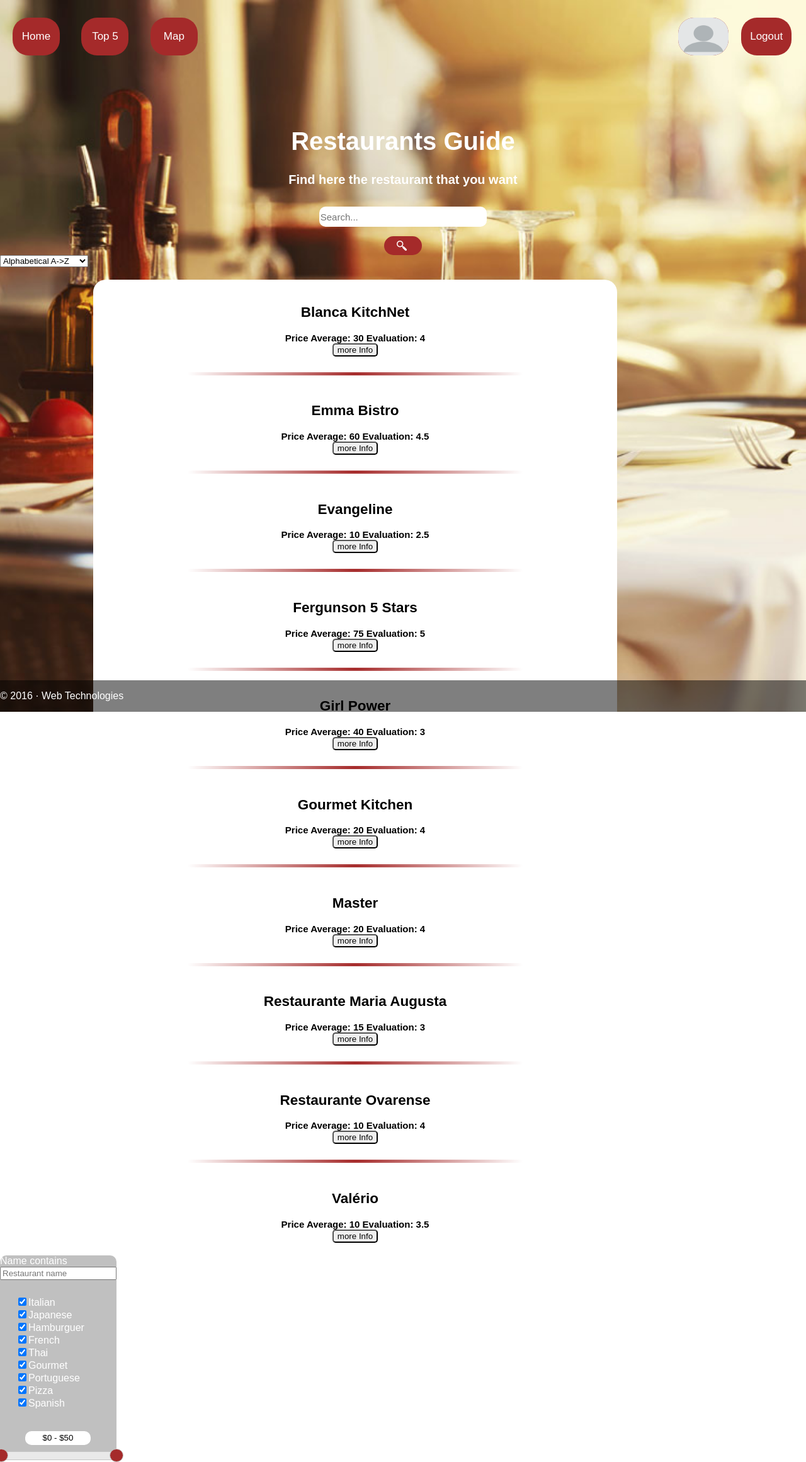
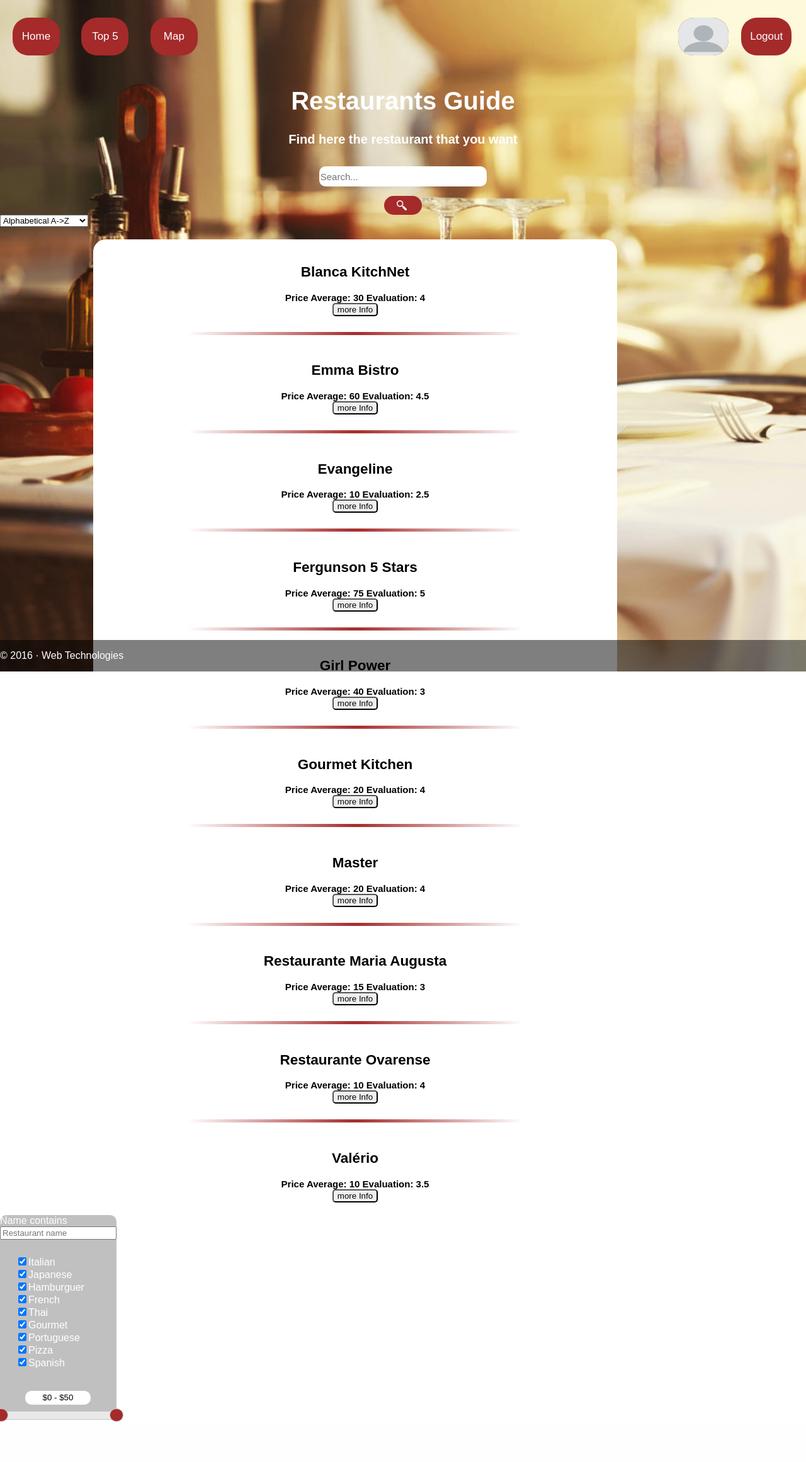
Before and after one commit to saracouto1318/LTW, a PHP site: page /initial.php in a window 1280 px wide. Shown: the whole page at 63% size. After the commit the page ends 2257 px from the top, so only its background shows below. Run offline with PHP 8.4, Linux system fonts and the light colour scheme; a user stored in the database is signed in; data comes from the database, SQL or seed files in the repository; both versions use the stored data as it was after the commit; some libraries are stand-ins or nearby versions.

Commit message:
CSS TOP5

```diff
--- a/css/Style.css
+++ b/css/Style.css
@@ -116,7 +116,7 @@ header {
 }
 
 #content {
-	padding-top: 5%;
+	padding-top: 0%;
 	padding-bottom: 25px;
 }
 
@@ -516,7 +516,7 @@ footer p {
 	background-color: white;
 	color: black;
 	border-radius: 25px;
-	margin: 5% 0% 5% 20%;
+	margin: 2% 0% 1% 20%;
 }
 
 table{
```
Also changed, not shown: data.db.
